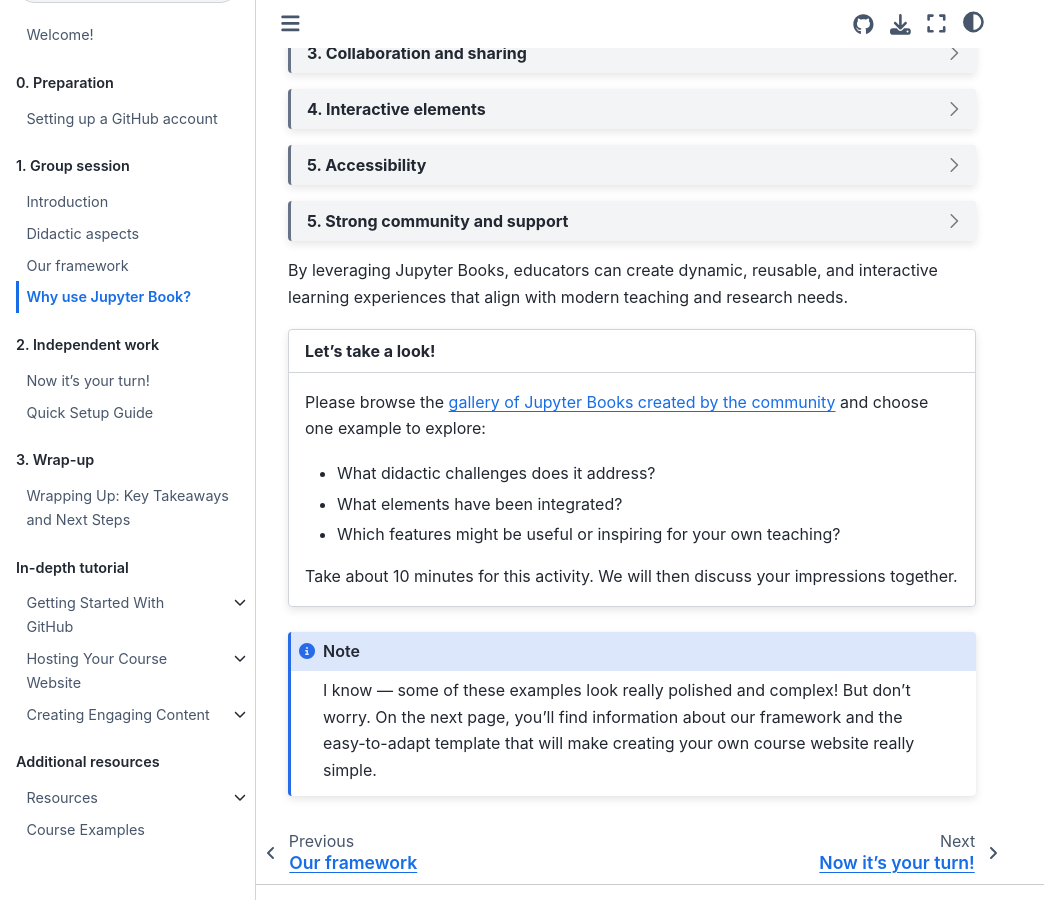
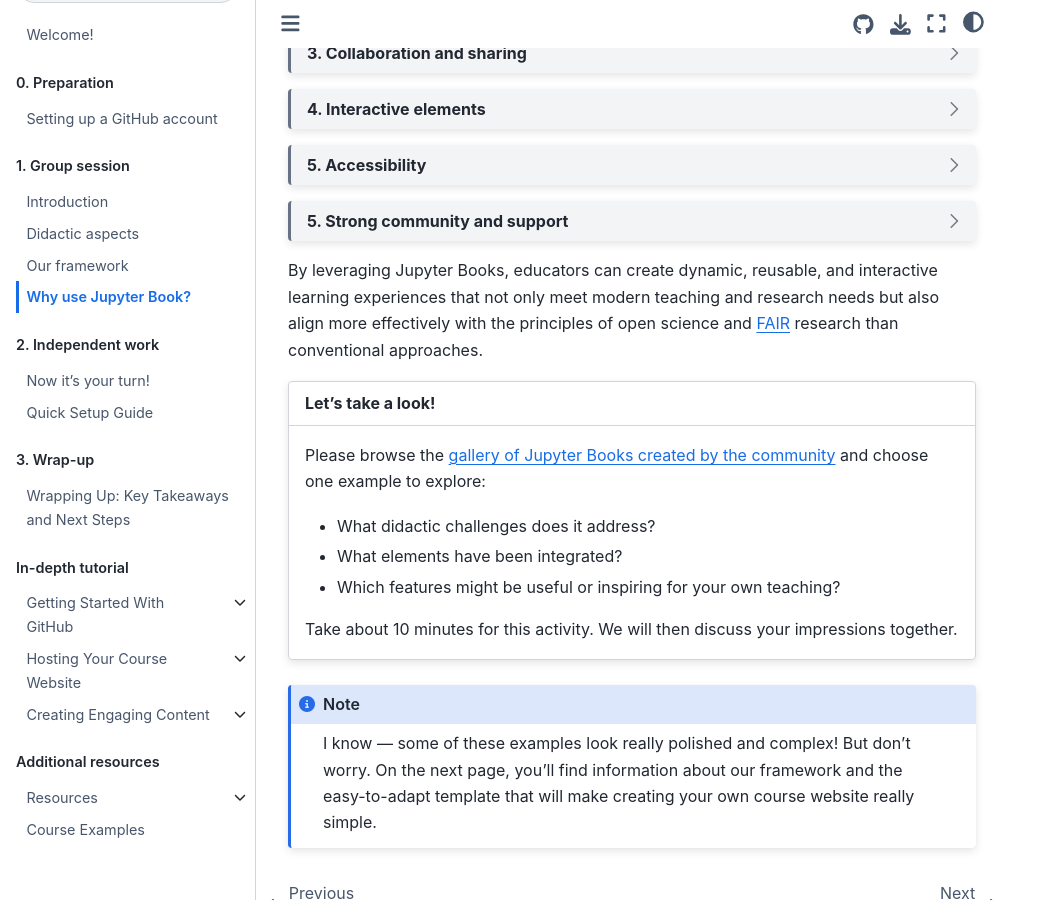
Before and after one commit to luciebinder/ws-openness-2025, a Jupyter Book: the page built from general-information/why_jb.md, in a window 1280 px wide and 900 px high, scrolled down 498 px. Shown: the whole window, without its empty margins (0-1044 px from the left). Built offline with Jupyter Book 1.0.4 settings and Sphinx 7.4.7 and the Sphinx Book theme 1.1.4, drawn with Linux system fonts in a browser that asks for light colours.

Commit message:
Update why_jb.md

`````diff
--- a/general-information/why_jb.md
+++ b/general-information/why_jb.md
@@ -98,7 +98,7 @@
 Here are, e.g., the [community forum](https://discourse.jupyter.org/) and a freely accessible [documentation](https://jupyterbook.org/en/stable/intro.html).
 ```
 
-By leveraging Jupyter Books, educators can create dynamic, reusable, and interactive learning experiences that align with modern teaching and research needs.
+By leveraging Jupyter Books, educators can create dynamic, reusable, and interactive learning experiences that not only meet modern teaching and research needs but also align more effectively with the principles of open science and [FAIR](https://www.nature.com/articles/sdata201618) research than conventional approaches.
 
 ````{card}
 **Let's take a look!**
`````
